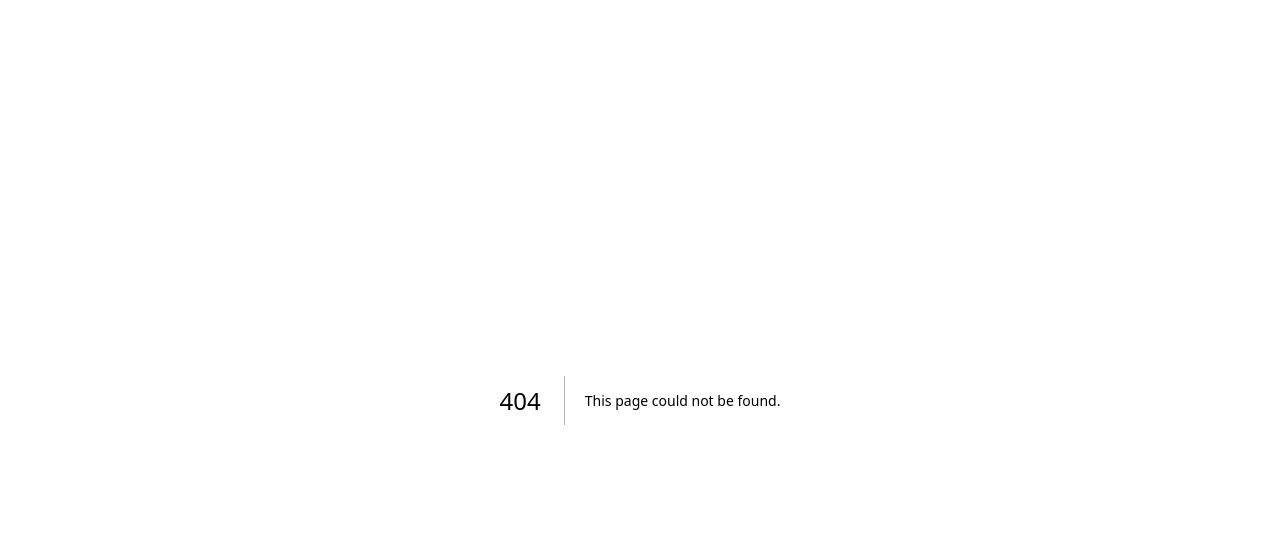
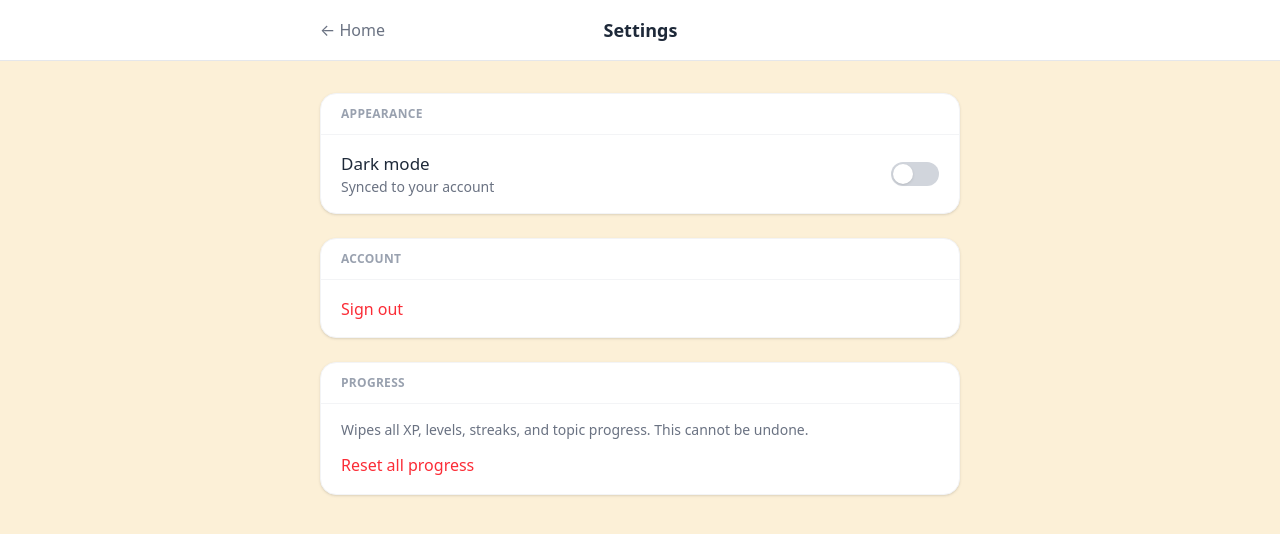
Before and after one commit to Cristi7778/Mandarines, a Next.js app: page /settings in a window 1280 px wide. Before the commit this address had no page. Shown: the top 534 px of the page. Built offline with nearby package versions, Linux system fonts and the light colour scheme; no server answers.

Commit message:
updated colors added dark theme

```diff
--- a/app/auth/callback/page.tsx
+++ b/app/auth/callback/page.tsx
@@ -23,7 +23,7 @@ function CallbackHandler() {
   }, [params, router]);
 
   return (
-    <div className="min-h-screen bg-[#f8f7f4] flex items-center justify-center">
+    <div className="min-h-screen bg-[#fcf0d7] flex items-center justify-center">
       <div className="text-center space-y-3">
         <div className="text-4xl animate-pulse">🍊</div>
         <p className="text-gray-500 text-sm">Signing you in…</p>
--- a/app/auth/page.tsx
+++ b/app/auth/page.tsx
@@ -66,7 +66,7 @@ export default function AuthPage() {
 
   if (signupDone) {
     return (
-      <div className="min-h-screen bg-[#f8f7f4] flex items-center justify-center px-4">
+      <div className="min-h-screen bg-[#fcf0d7] flex items-center justify-center px-4">
         <div className="w-full max-w-sm space-y-6 text-center">
           <div className="text-5xl">🍊</div>
           <div className="bg-white rounded-2xl border border-gray-100 shadow-sm p-8 space-y-4">
@@ -89,7 +89,7 @@ export default function AuthPage() {
   }
 
   return (
-    <div className="min-h-screen bg-[#f8f7f4] flex items-center justify-center px-4">
+    <div className="min-h-screen bg-[#fcf0d7] flex items-center justify-center px-4">
       <div className="w-full max-w-sm space-y-6">
         {/* Logo */}
         <div className="text-center space-y-1">
--- a/app/drill/page.tsx
+++ b/app/drill/page.tsx
@@ -67,7 +67,7 @@ function DrillContent() {
   }, [idx, submitted]);
 
   if (user === undefined) {
-    return <div className="min-h-screen bg-[#f8f7f4] flex items-center justify-center"><div className="text-4xl chinese-text text-red-600 font-bold animate-pulse">🍊</div></div>;
+    return <div className="min-h-screen bg-[#fcf0d7] flex items-center justify-center"><div className="text-4xl chinese-text text-red-600 font-bold animate-pulse">🍊</div></div>;
   }
 
   if (questions.length === 0) {
@@ -142,7 +142,7 @@ function DrillContent() {
   const { item, type } = q;
 
   return (
-    <div className="min-h-screen bg-[#f8f7f4] flex flex-col">
+    <div className="min-h-screen bg-[#fcf0d7] flex flex-col">
       <header className="bg-white border-b border-gray-200 sticky top-0 z-10">
         <div className="max-w-2xl mx-auto px-4 py-3 flex items-center justify-between">
           <button onClick={() => router.push('/recap')} className="text-gray-500 hover:text-gray-700 text-sm">
--- a/app/globals.css
+++ b/app/globals.css
@@ -1,7 +1,7 @@
 @import "tailwindcss";
 
 :root {
-  --background: #f8f7f4;
+  --background: #fcf0d7;
   --foreground: #1a1a1a;
 }
 
@@ -15,3 +15,43 @@ body {
 .chinese-text {
   font-family: "Noto Sans SC", "PingFang SC", "Microsoft YaHei", sans-serif;
 }
+
+/* ── Dark theme overrides ──────────────────────────────────────────────────── */
+
+[data-theme="dark"] body {
+  background-color: #1a1a1a;
+  color: #f2f2f7;
+}
+
+[data-theme="dark"] .bg-white { background-color: #252525 !important; }
+[data-theme="dark"] .bg-\[\#fcf0d7\],
+[data-theme="dark"] .bg-\[\#f8f7f4\] { background-color: #1a1a1a !important; }
+[data-theme="dark"] .bg-gray-50  { background-color: #2a2a2a !important; }
+[data-theme="dark"] .bg-gray-100 { background-color: #333 !important; }
+[data-theme="dark"] .bg-gray-200 { background-color: #444 !important; }
+
+[data-theme="dark"] .text-gray-900 { color: #f2f2f7 !important; }
+[data-theme="dark"] .text-gray-800 { color: #e5e5ea !important; }
+[data-theme="dark"] .text-gray-700 { color: #d1d1d6 !important; }
+[data-theme="dark"] .text-gray-600 { color: #aeaeb2 !important; }
+[data-theme="dark"] .text-gray-500 { color: #8e8e93 !important; }
+[data-theme="dark"] .text-gray-400 { color: #6c6c70 !important; }
+
+[data-theme="dark"] .border-gray-100 { border-color: #333 !important; }
+[data-theme="dark"] .border-gray-200 { border-color: #3a3a3a !important; }
+[data-theme="dark"] .border-gray-300 { border-color: #4a4a4a !important; }
+
+[data-theme="dark"] input,
+[data-theme="dark"] textarea {
+  background-color: #333 !important;
+  color: #f2f2f7 !important;
+  border-color: #555 !important;
+}
+[data-theme="dark"] input::placeholder,
+[data-theme="dark"] textarea::placeholder { color: #8e8e93 !important; }
+
+[data-theme="dark"] .divide-gray-100 > * + * { border-color: #333 !important; }
+[data-theme="dark"] .shadow-sm { box-shadow: 0 1px 3px rgba(0,0,0,0.5) !important; }
+
+[data-theme="dark"] .hover\:bg-gray-50:hover { background-color: #2a2a2a !important; }
+[data-theme="dark"] .hover\:bg-gray-200:hover { background-color: #444 !important; }
--- a/app/layout.tsx
+++ b/app/layout.tsx
@@ -9,6 +9,9 @@ export const metadata: Metadata = {
 export default function RootLayout({ children }: { children: React.ReactNode }) {
   return (
     <html lang="en" className="h-full">
+      <head>
+        <script dangerouslySetInnerHTML={{ __html: `try{var t=localStorage.getItem('mandarines_theme');if(t==='dark')document.documentElement.setAttribute('data-theme','dark');}catch(e){}` }} />
+      </head>
       <body className="min-h-full flex flex-col">{children}</body>
     </html>
   );
--- a/app/learn/[topicId]/page.tsx
+++ b/app/learn/[topicId]/page.tsx
@@ -383,7 +383,7 @@ export default function LearnPage({ params }: { params: Promise<{ topicId: strin
 
   if (user === undefined) {
     return (
-      <div className="min-h-screen bg-[#f8f7f4] flex items-center justify-center">
+      <div className="min-h-screen bg-[#fcf0d7] flex items-center justify-center">
         <div className="text-4xl chinese-text text-red-600 font-bold animate-pulse">🍊</div>
       </div>
     );
@@ -507,7 +507,7 @@ export default function LearnPage({ params }: { params: Promise<{ topicId: strin
   const xpInfo = userProgress ? xpToNextLevel(userProgress.totalXp) : null;
 
   return (
-    <div className="min-h-screen bg-[#f8f7f4] flex flex-col">
+    <div className="min-h-screen bg-[#fcf0d7] flex flex-col">
       {/* header */}
       <header className="bg-white border-b border-gray-200 sticky top-0 z-10">
         <div className="max-w-2xl mx-auto px-4 py-3 flex items-center justify-between">
@@ -541,7 +541,7 @@ export default function LearnPage({ params }: { params: Promise<{ topicId: strin
         )}
 
         {/* content */}
-        <div className="bg-[#f8f7f4]">
+        <div className="bg-[#fcf0d7]">
           {/* Step result screen */}
           {stepResult && (
             <StepResultScreen
--- a/app/page.tsx
+++ b/app/page.tsx
@@ -79,7 +79,7 @@ export default function HomePage() {
 
   if (user === undefined || user === null) {
     return (
-      <div className="min-h-screen bg-[#f8f7f4] flex items-center justify-center">
+      <div className="min-h-screen bg-[#fcf0d7] flex items-center justify-center">
         <div className="text-center space-y-2">
           <div className="text-4xl animate-pulse">🍊</div>
           <p className="text-gray-400 text-sm">Loading…</p>
@@ -89,18 +89,18 @@ export default function HomePage() {
   }
 
   return (
-    <div className="min-h-screen flex flex-col bg-[#f8f7f4]">
+    <div className="min-h-screen flex flex-col bg-[#fcf0d7]">
       {/* Nav */}
       <header className="bg-white border-b border-gray-200 sticky top-0 z-10">
         <div className="max-w-3xl mx-auto px-4 py-3 flex items-center justify-between">
           <div className="flex items-center gap-2">
-            <span className="text-2xl">🍊</span>
-            <span className="text-lg font-semibold text-gray-800">Mandarines</span>
+            <span className="text-3xl">🍊</span>
+            <span className="text-xl font-bold text-gray-800">Mandarines</span>
           </div>
           <div className="flex items-center gap-4">
             {userProgress && (
-              <div className="flex items-center gap-2 text-sm">
-                <span className="font-semibold text-amber-600">Lv {userProgress.level}</span>
+              <div className="flex items-center gap-2 text-base">
+                <span className="font-bold text-amber-600">Lv {userProgress.level}</span>
                 <div className="w-24 bg-gray-200 rounded-full h-2">
                   <div
                     className="bg-amber-400 h-2 rounded-full transition-all"
@@ -111,17 +111,18 @@ export default function HomePage() {
               </div>
             )}
             {userProgress && userProgress.streakCount > 0 && (
-              <span className="text-sm font-medium text-orange-500">🔥 {userProgress.streakCount}</span>
+              <span className="text-base font-medium text-orange-500">🔥 {userProgress.streakCount}</span>
             )}
             <Link
               href="/recap"
-              className="bg-orange-500 text-white text-sm font-medium px-3 py-1.5 rounded-lg hover:bg-orange-600 transition-colors"
+              className="bg-orange-500 text-white font-medium px-4 py-2 rounded-lg hover:bg-orange-600 transition-colors"
             >
               Recap
             </Link>
+            <Link href="/settings" className="text-gray-400 hover:text-gray-600 transition-colors text-xl">⚙︎</Link>
             <button
               onClick={handleLogout}
-              className="text-xs text-gray-400 hover:text-gray-600 transition-colors"
+              className="text-sm text-gray-400 hover:text-gray-600 transition-colors"
             >
               Sign out
             </button>
@@ -140,7 +141,7 @@ export default function HomePage() {
 
           return (
             <section key={station}>
-              <div className={`flex items-center justify-between px-4 py-2.5 rounded-t-xl text-white font-semibold ${STATION_COLORS[station]}`}>
+              <div className={`flex items-center justify-between px-4 py-3 rounded-t-xl text-white font-bold text-lg ${STATION_COLORS[station]}`}>
                 <span>{station}{STATION_EMOJI[station] ? <span className="ml-2">{STATION_EMOJI[station]}</span> : null}</span>
                 <span className="text-xs font-normal opacity-80">
                   {completedCount}/{topics.length} complete
@@ -159,7 +160,7 @@ export default function HomePage() {
                       <div className="min-w-0">
                         <div className="flex items-center gap-2">
                           <span className="text-xs font-mono text-gray-400 shrink-0">{topic.sequenceOrder}.</span>
-                          <span className={`font-medium text-sm ${isComplete ? 'text-green-700' : 'text-gray-800'}`}>
+                          <span className={`font-medium text-base ${isComplete ? 'text-green-700' : 'text-gray-800'}`}>
                             {topic.name}
                           </span>
                           {isComplete && <span className="text-green-500 text-xs shrink-0">✓</span>}
--- a/app/recap/page.tsx
+++ b/app/recap/page.tsx
@@ -69,7 +69,7 @@ export default function RecapPage() {
   const canStart = selectedTopics.size > 0 && skills.size > 0;
 
   return (
-    <div className="min-h-screen bg-[#f8f7f4] flex flex-col">
+    <div className="min-h-screen bg-[#fcf0d7] flex flex-col">
       <header className="bg-white border-b border-gray-200 sticky top-0 z-10">
         <div className="max-w-2xl mx-auto px-4 py-3 flex items-center justify-between">
           <Link href="/" className="text-gray-500 hover:text-gray-700 text-sm">← Home</Link>
--- a/app/results/page.tsx
+++ b/app/results/page.tsx
@@ -32,7 +32,7 @@ export default function ResultsPage() {
   const wrong = results.filter(r => !r.correct);
 
   return (
-    <div className="min-h-screen bg-[#f8f7f4] flex flex-col">
+    <div className="min-h-screen bg-[#fcf0d7] flex flex-col">
       <header className="bg-white border-b border-gray-200">
         <div className="max-w-2xl mx-auto px-4 py-3 flex items-center justify-between">
           <Link href="/" className="text-gray-500 text-sm">← Home</Link>
--- /dev/null
+++ b/app/settings/page.tsx
@@ -0,0 +1,131 @@
+'use client';
+
+import { useState } from 'react';
+import Link from 'next/link';
+import { useRouter } from 'next/navigation';
+import { useTheme } from '@/hooks/useTheme';
+import { resetAllProgress } from '@/lib/db';
+import { supabase } from '@/lib/supabase';
+import { useUser } from '@/hooks/useUser';
+
+export default function SettingsPage() {
+  const router = useRouter();
+  const user = useUser();
+  const { theme, setTheme } = useTheme();
+  const [confirmReset, setConfirmReset] = useState(false);
+  const [resetting, setResetting] = useState(false);
+  const [resetDone, setResetDone] = useState(false);
+
+  async function handleReset() {
+    setResetting(true);
+    await resetAllProgress();
+    setResetting(false);
+    setResetDone(true);
+    setConfirmReset(false);
+  }
+
+  async function handleSignOut() {
+    await supabase.auth.signOut();
+    router.replace('/auth');
+  }
+
+  return (
+    <div className="min-h-screen bg-[#fcf0d7] flex flex-col">
+      <header className="bg-white border-b border-gray-200 sticky top-0 z-10">
+        <div className="max-w-2xl mx-auto px-4 py-4 flex items-center justify-between">
+          <Link href="/" className="text-gray-500 hover:text-gray-700 text-base">← Home</Link>
+          <h1 className="text-lg font-bold text-gray-800">Settings</h1>
+          <div className="w-16" />
+        </div>
+      </header>
+
+      <main className="flex-1 max-w-2xl mx-auto w-full px-4 py-8 space-y-6">
+
+        {/* Appearance */}
+        <section className="bg-white rounded-2xl border border-gray-100 shadow-sm overflow-hidden">
+          <div className="px-5 py-3 border-b border-gray-100">
+            <p className="text-xs font-semibold text-gray-400 uppercase tracking-wide">Appearance</p>
+          </div>
+          <div className="px-5 py-4 flex items-center justify-between">
+            <div>
+              <p className="font-medium text-gray-800">Dark mode</p>
+              <p className="text-sm text-gray-500">Synced to your account</p>
+            </div>
+            <button
+              onClick={() => setTheme(theme === 'dark' ? 'light' : 'dark')}
+              className={`relative w-12 h-6 rounded-full transition-colors ${theme === 'dark' ? 'bg-orange-500' : 'bg-gray-300'}`}
+            >
+              <div className={`absolute top-0.5 left-0.5 w-5 h-5 bg-white rounded-full shadow transition-transform ${theme === 'dark' ? 'translate-x-6' : 'translate-x-0'}`} />
+            </button>
+          </div>
+        </section>
+
+        {/* Account */}
+        <section className="bg-white rounded-2xl border border-gray-100 shadow-sm overflow-hidden">
+          <div className="px-5 py-3 border-b border-gray-100">
+            <p className="text-xs font-semibold text-gray-400 uppercase tracking-wide">Account</p>
+          </div>
+          {user && (
+            <div className="px-5 py-4 border-b border-gray-100">
+              <p className="text-sm text-gray-500">Signed in as</p>
+              <p className="font-medium text-gray-800">{user.email}</p>
+            </div>
+          )}
+          <div className="px-5 py-4">
+            <button
+              onClick={handleSignOut}
+              className="text-base text-red-500 hover:text-red-700 font-medium"
+            >
+              Sign out
+            </button>
+          </div>
+        </section>
+
+        {/* Progress */}
+        <section className="bg-white rounded-2xl border border-gray-100 shadow-sm overflow-hidden">
+          <div className="px-5 py-3 border-b border-gray-100">
+            <p className="text-xs font-semibold text-gray-400 uppercase tracking-wide">Progress</p>
+          </div>
+          <div className="px-5 py-4 space-y-3">
+            {resetDone ? (
+              <div className="bg-green-50 border border-green-200 rounded-xl px-4 py-3 text-center">
+                <p className="text-green-700 font-medium">Progress reset. Starting fresh! 🍊</p>
+                <Link href="/" className="text-sm text-green-600 underline mt-1 block">Go to home</Link>
+              </div>
+            ) : !confirmReset ? (
+              <>
+                <p className="text-sm text-gray-500">Wipes all XP, levels, streaks, and topic progress. This cannot be undone.</p>
+                <button
+                  onClick={() => setConfirmReset(true)}
+                  className="text-base text-red-500 hover:text-red-700 font-medium"
+                >
+                  Reset all progress
+                </button>
+              </>
+            ) : (
+              <div className="space-y-3">
+                <p className="text-base font-semibold text-gray-800">Are you sure? This cannot be undone.</p>
+                <div className="flex gap-3">
+                  <button
+                    onClick={() => setConfirmReset(false)}
+                    className="flex-1 border border-gray-300 text-gray-700 font-semibold py-3 rounded-xl hover:bg-gray-50 transition-colors"
+                  >
+                    Cancel
+                  </button>
+                  <button
+                    onClick={handleReset}
+                    disabled={resetting}
+                    className="flex-1 bg-red-600 text-white font-semibold py-3 rounded-xl hover:bg-red-700 transition-colors disabled:opacity-50"
+                  >
+                    {resetting ? 'Resetting…' : 'Yes, reset everything'}
+                  </button>
+                </div>
+              </div>
+            )}
+          </div>
+        </section>
+
+      </main>
+    </div>
+  );
+}
--- /dev/null
+++ b/hooks/useTheme.ts
@@ -0,0 +1,35 @@
+'use client';
+
+import { useEffect, useState } from 'react';
+import { supabase } from '@/lib/supabase';
+
+export type Theme = 'light' | 'dark';
+
+export function useTheme() {
+  const [theme, setThemeState] = useState<Theme>('light');
+
+  useEffect(() => {
+    const cached = localStorage.getItem('mandarines_theme') as Theme | null;
+    if (cached) {
+      setThemeState(cached);
+      document.documentElement.setAttribute('data-theme', cached);
+    }
+    supabase.auth.getUser().then(({ data: { user } }) => {
+      const saved = user?.user_metadata?.theme as Theme | undefined;
+      if (saved) {
+        setThemeState(saved);
+        document.documentElement.setAttribute('data-theme', saved);
+        localStorage.setItem('mandarines_theme', saved);
+      }
+    });
+  }, []);
+
+  async function setTheme(t: Theme) {
+    setThemeState(t);
+    document.documentElement.setAttribute('data-theme', t);
+    localStorage.setItem('mandarines_theme', t);
+    await supabase.auth.updateUser({ data: { theme: t } });
+  }
+
+  return { theme, setTheme };
+}
--- a/lib/db.ts
+++ b/lib/db.ts
@@ -140,6 +140,21 @@ export async function saveItemProgress(p: ItemProgress): Promise<void> {
   );
 }
 
+// ─── Reset all progress ───────────────────────────────────────────────────────
+
+export async function resetAllProgress(): Promise<void> {
+  const userId = await uid();
+  if (!userId) return;
+  await Promise.all([
+    supabase.from('topic_progress').delete().eq('user_id', userId),
+    supabase.from('item_progress').delete().eq('user_id', userId),
+    supabase.from('user_progress').upsert(
+      { user_id: userId, total_xp: 0, level: 1, streak_count: 0, last_check_in: null, completed_topics: [], updated_at: new Date().toISOString() },
+      { onConflict: 'user_id' }
+    ),
+  ]);
+}
+
 // ─── Pending drill (localStorage only — temp handoff between drill → results) ─
 
 const PENDING_KEY = 'mandarin_pending';
```
